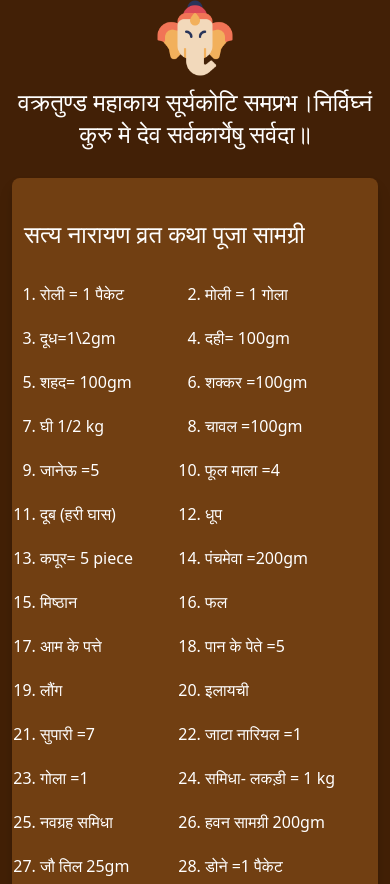
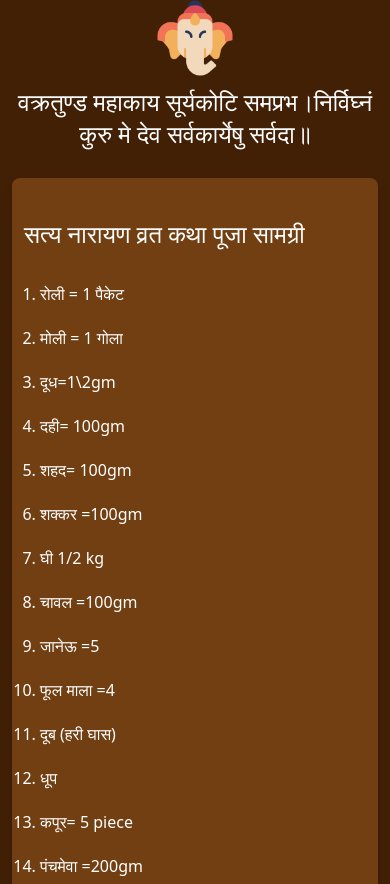
Before and after one commit to Kushal-Raj-Bhatt/onlinePanditji, a website: page src/satyanarayanpooja.html in a window 390 px wide. Shown: the part 216-1100 px from the top of the page. Drawn offline with nearby package versions, Linux system fonts and the light colour scheme.

Commit message:
new pages

```diff
--- a/src/satyanarayanpooja.html
+++ b/src/satyanarayanpooja.html
@@ -66,7 +66,7 @@
             <div
                 class="bg-yellow-900 drop-shadow-lg border-1 w-full rounded-lg shadow-lg h-full md:px-7 px-3 py-5 mt-5">
                 <h2 class="text-2xl md:text-3xl text-white py-5 text-left md:mb-5 mb-3">सत्य नारायण व्रत कथा पूजा सामग्री</h2>
-                <ul class="list-decimal grid grid-cols-2 md:grid-cols-3 gap-5 px-4">
+                <ul class="list-decimal grid md:grid-cols-3 gap-5 px-4">
                     <li>रोली = 1 पैकेट</li>
                     <li>मोली = 1 गोला</li>
                     <li>दूध=1\2gm</li>
```
